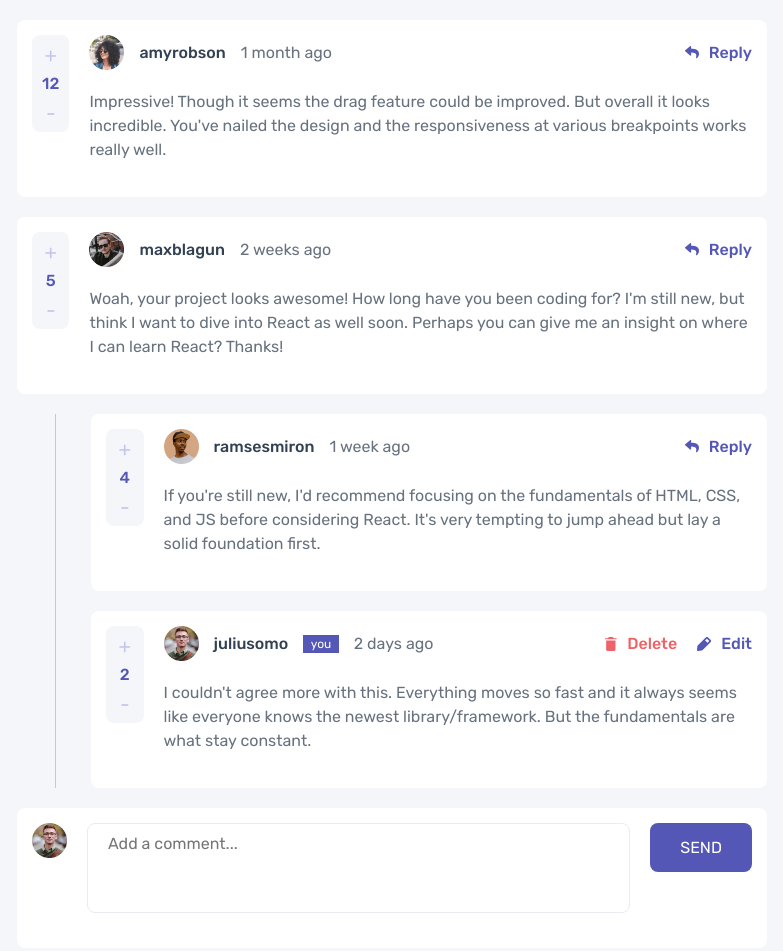
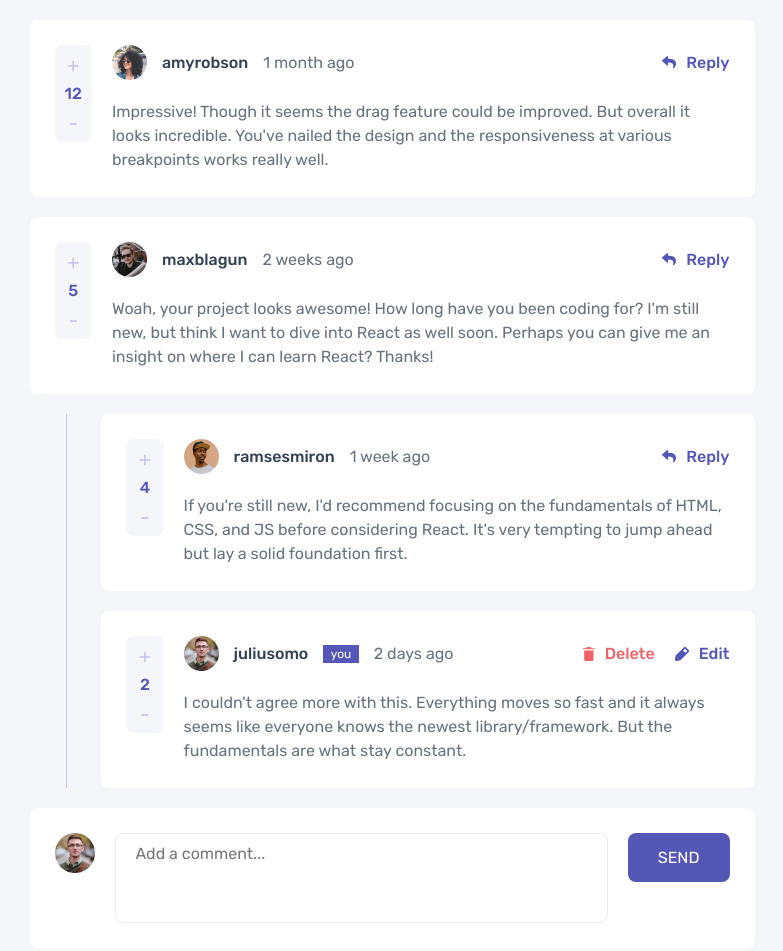
Before and after one commit to hqz3/fem-interactive-comments-section, a website built with Vite: page index.html in a window 1280 px wide. Shown: the whole page, without its empty margins (248-1031 px from the left). Built offline with nearby package versions, Linux system fonts and the light colour scheme.

Commit message:
Match design

```diff
--- a/src/styles.css
+++ b/src/styles.css
@@ -44,7 +44,7 @@ body {
 
 #app {
   font-size: 1.6rem;
-  max-width: 75rem;
+  max-width: 72.5rem;
 }
 
 button {
@@ -98,9 +98,10 @@ button {
 
   display: grid;
   grid-template-columns: repeat(2, 1fr);
+  grid-template-rows: auto 1fr;
 
   margin-bottom: 2rem;
-  padding: 1.5rem;
+  padding: 2.5rem;
   position: relative;
 }
 
@@ -131,7 +132,13 @@ button {
 .comment__text {
   grid-column: 1 / -1;
   line-height: 2.4rem;
-  margin: 2rem 0;
+  margin-top: 2rem;
+  margin-bottom: 2rem;
+}
+
+.comment__replying-to {
+  color: var(--moderate-blue);
+  font-weight: 500;
 }
 
 .comment__vote {
@@ -208,14 +215,21 @@ button {
   filter: opacity(50%);
 }
 
+.respond {
+  align-items: center;
+  gap: 1rem;
+}
+
 .respond__textarea {
   border-radius: var(--border-radius);
   border: 1px solid var(--light-gray);
   font-family: inherit;
   font-size: 1.6rem;
+
   grid-column: 1/-1;
+  grid-row: 1/2;
+
   height: 9rem;
-  margin-bottom: 2rem;
   outline: none;
   padding: 1rem 2rem;
   resize: none;
@@ -226,8 +240,8 @@ button {
 }
 
 .respond__user-image {
-  align-self: center;
   grid-column: 1/2;
+  grid-row: 2/-1;
 }
 
 .respond__button {
@@ -235,8 +249,9 @@ button {
   border-radius: var(--border-radius);
   color: var(--white);
 
-  align-self: center;
   justify-self: end;
+  grid-row: 2/-1;
+  grid-column: 2/-1;
 
   padding: 1.5rem 3rem;
   text-transform: uppercase;
@@ -372,6 +387,7 @@ button {
 
   .comment__text {
     grid-column: 2/-1;
+    margin-bottom: 0;
   }
 
   .comment__options,
@@ -388,6 +404,7 @@ button {
   .respond > .comment__user-image {
     align-self: flex-start;
     grid-row: 1/-1;
+    width: 4rem;
   }
 
   .respond__textarea {
@@ -397,6 +414,7 @@ button {
   .respond__button {
     align-self: flex-start;
     grid-column: 3/-1;
+    grid-row: 1/-1;
   }
 
   .update__button {
```
